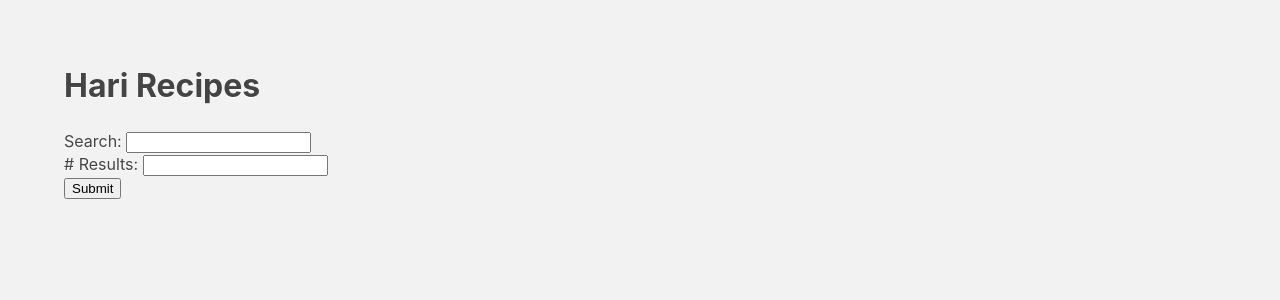
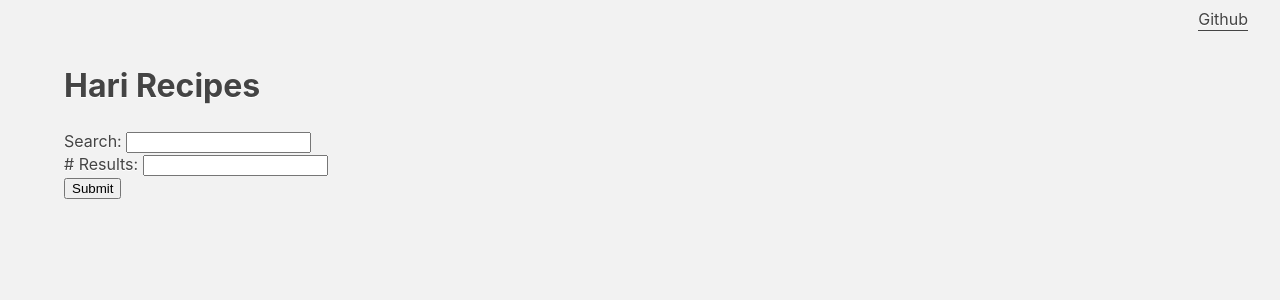
Before and after one commit to pickles976/HariRecipes, a FastAPI app: page / in a window 1280 px wide. Shown: the top 300 px of the page. Run offline with FastAPI, Linux system fonts and the light colour scheme; parts of the project's set-up code (start-up, migrations or seed data) failed here and were passed over.

Commit message:
Added github link
Former-commit-id: 7dbbe1f5f13bfb488c209e0892d4a94ddd8b8192

```diff
--- a/src/service/templates/index.html
+++ b/src/service/templates/index.html
@@ -42,6 +42,8 @@
       {% include "recipe_detail.html" %}
     {% endif %}
 
+    <a href="https://github.com/pickles976/HariRecipes" style="position: absolute; top: 1%; right: 2.5%;">Github</a>
+
   </body>
   </script>
 </html>
```
Also changed, not shown: README.md.
